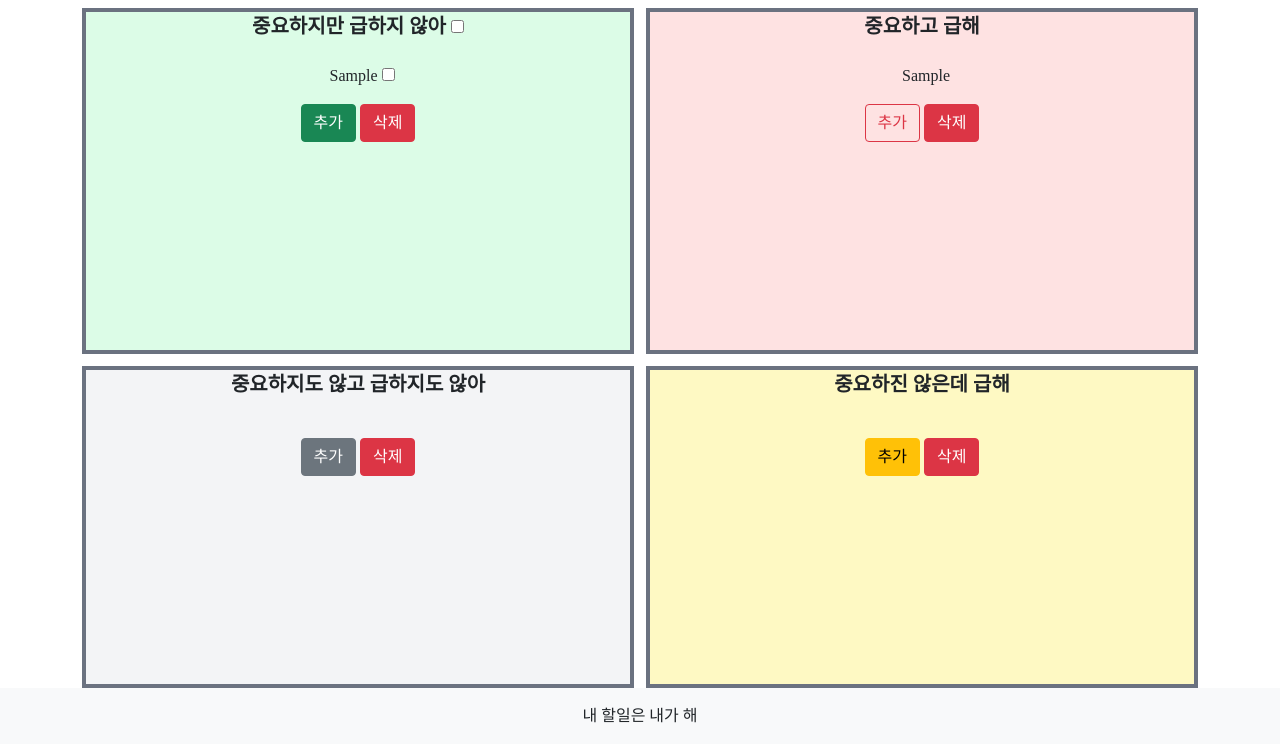
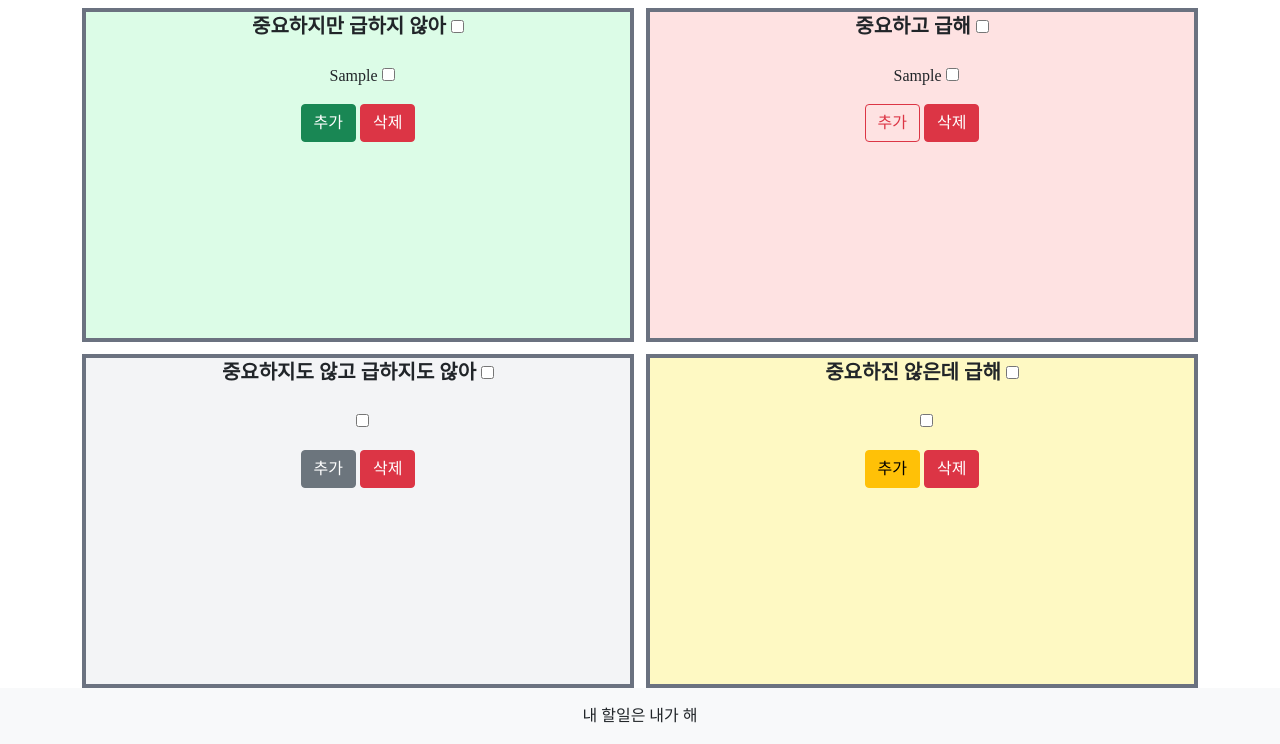
Before and after one commit to solsolsol11/mytodo_project, a Django app: template su_list/templates/su_list/sulist_detail.html in a window 1280 px wide. Shown: the part 56-800 px from the top of the page. Run offline with Django 4.2, Linux system fonts and the light colour scheme; the template is opened without the code that fills it: most values are stand-ins (such as "Sample title", 1, 10 or a date in 2020); style sheets or scripts are compiled from the project's sources; some libraries are stand-ins or nearby versions; some web fonts are replaced.

Commit message:
su_list 체크박스 전체선택 및 해제 구현

```diff
--- a/su_list/templates/su_list/sulist_detail.html
+++ b/su_list/templates/su_list/sulist_detail.html
@@ -117,12 +117,12 @@
         <div class="t-text-center t-bg-red-100 t-border-4 t-border-gray-500">
             <form action="{% url 'su_list:red_list_delete'%}">
                 {% csrf_token %}
-                <div class="t-font-bold t-text-xl">중요하고 급해</div>
+                <div class="t-font-bold t-text-xl">중요하고 급해 <input type="checkbox" class="red__check_all"></div>
                 <br>
                 <ul class="t-pr-6" id="ul_list2">
 
                     {% for list1 in red_list %}
-                    <div>{{ list1.serious_yes_urgent}}</div>
+                    <div>{{ list1.serious_yes_urgent}} <input type="checkbox" class="red_check__item"></div>
                     {% endfor %}
                 </ul>
                 <button type="button" class="btn btn-outline-danger add-red t-red-400">추가</button>
@@ -133,12 +133,12 @@
         <div class="t-text-center t-bg-gray-100 t-border-4 t-border-gray-500">
             <form action="{% url 'su_list:gray_list_delete'%}">
                 {% csrf_token %}
-                <div class="t-font-bold t-text-xl">중요하지도 않고 급하지도 않아</div>
+                <div class="t-font-bold t-text-xl">중요하지도 않고 급하지도 않아 <input type="checkbox" class="gray__check_all"></div>
                 <br>
                 <ul class="t-text-center t-pr-6" id="ul_list3">
 
                     {% for list1 in gray_list %}
-                    <div>{{ list1.no_serious_no_urgent}}</div>
+                    <div>{{ list1.no_serious_no_urgent}} <input type="checkbox" class="gray_check__item"></div>
                     {% endfor %}
                 </ul>
                 <button type="button" class="btn btn-secondary add-gray">추가</button>
@@ -149,12 +149,12 @@
         <div class="t-text-center t-bg-yellow-100 t-border-4 t-border-gray-500">
             <form action="{% url 'su_list:gold_list_delete'%}">
                 {% csrf_token %}
-                <div class="t-font-bold t-text-xl">중요하진 않은데 급해</div>
+                <div class="t-font-bold t-text-xl">중요하진 않은데 급해 <input type="checkbox" class="gold__check_all"></div>
                 <br>
                 <ul class="t-text-center t-pr-6" id="ul_list4">
 
                     {% for list1 in gold_list %}
-                    <div>{{ list1.no_serious_yes_urgent}}</div>
+                    <div>{{ list1.no_serious_yes_urgent}} <input type="checkbox" class="gold_check__item"></div>
                     {% endfor %}
                 </ul>
                 <button type="button" class="btn btn-warning add-gold">추가</button>
```
Also changed, not shown: base/static/common.js (+47 -0 lines).
